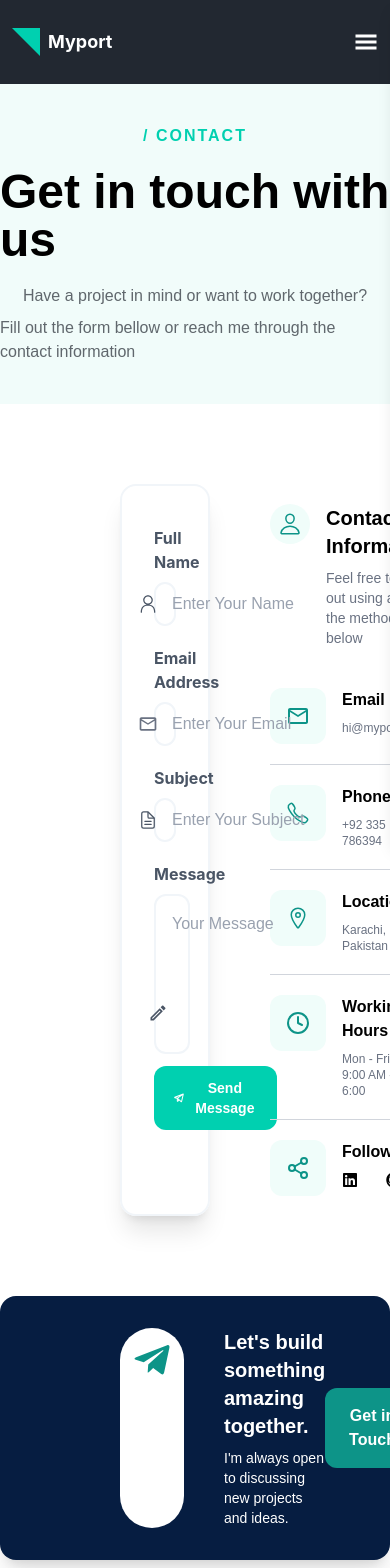
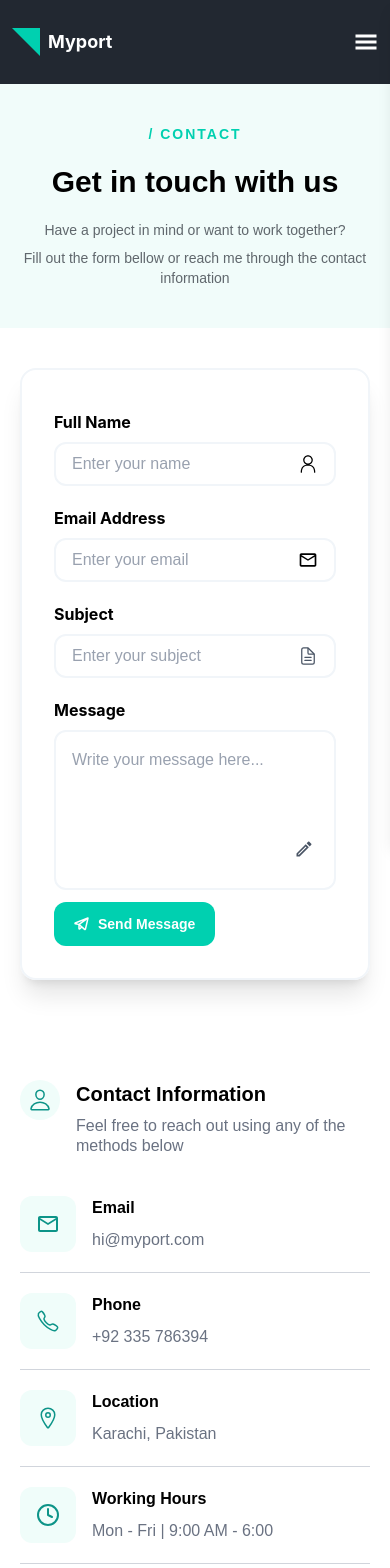
Before and after one commit to muneebkhan-dev/Agency-Website, a React (Vite) app: page /contact in a window 390 px wide. Shown: the top 1568 px of the page. Built offline with nearby package versions, Linux system fonts and the light colour scheme.

Commit message:
style(contact page): make page responsive across all breakpoint

```diff
--- a/src/Pages/Contact.jsx
+++ b/src/Pages/Contact.jsx
@@ -18,13 +18,13 @@ import { FaTelegramPlane } from "react-icons/fa"
 const Contact = () => {
   return (
     <section className='relative min-h-screen'>
-      <div className='cont-1'>
-        <div className='flex flex-col items-center py-10 bg-[#f1fcfa] gap-5 w-full'>
-          <h2 className='font-DMmono text-base font-bold text-[#00D0B0] tracking-[2px]'>
+      <div className=''>
+        <div className='flex flex-col items-center px-5 md:px-0 lg:px-0 py-10 bg-[#f1fcfa] gap-5 w-full'>
+          <h2 className='font-DMmono text-sm md:text-base lg:text-base font-bold text-[#00D0B0] tracking-[2px]'>
             / CONTACT
           </h2>
-          <h3 className='font-dm font-bold text-5xl'>Get in touch with us</h3>
-          <div className='font-dm text-xm text-[#222831]/70 flex flex-col items-center gap-2'>
+          <h3 className='font-dm font-bold text-3xl md:text-5xl lg:text-5xl'>Get in touch with us</h3>
+          <div className='font-dm text-sm md:text-base lg:text-base text-center text-[#222831]/70 flex flex-col items-center gap-2'>
             <p>Have a project in mind or want to work together?</p>
             <p>
               Fill out the form bellow or reach me through the contact
@@ -32,48 +32,48 @@ const Contact = () => {
             </p>
           </div>
         </div>
-        <div className='max-w-7xl px-30 py-20 mx-auto flex gap-15'>
-          <div className='w-3/5 shadow-xl rounded-2xl p-8 border-2 border-slate-100'>
-            <form className='flex flex-col gap-3'>
+        <div className='contact-content max-w-7xl px-5 md:px-10 lg:px-30 py-10 md:py-20 lg:py-20 mx-auto flex flex-col md:flex-row lg:flex-row gap-10 md:gap-7 lg:gap-15'>
+          <div className='w-auto md:w-3/5 lg:w-3/5 shadow-xl rounded-2xl p-8 border-2 border-slate-100'>
+            <form className='flex text-start flex-col gap-3'>
               <div>
-                <h3 className='font-bold text-gray-600 py-2'>Full Name</h3>
+                <h3 className='text-base font-bold py-2'>Full Name</h3>
                 <div className='relative border-2 border-slate-100 rounded-xl'>
                   <input
                     type='text'
-                    placeholder='Enter Your Name'
-                    className='py-2 px-4 border-hidden font-dm placeholder:text-xm placeholder:text-gray-400 font-medium outline-none'
+                    placeholder='Enter your name'
+                    className='py-2 px-4 border-hidden font-dm placeholder:font-medium placeholder:text-base placeholder:text-gray-400 outline-none'
                   />
-                  <RxPerson className='absolute size-5 right-4 top-1/2 -translate-y-1/2 text-gray-600' />
+                  <RxPerson className='absolute size-5 right-4 top-1/2 -translate-y-1/2' />
                 </div>
               </div>
               <div>
-                <h3 className='font-bold text-gray-600 py-2'>Email Address</h3>
+                <h3 className='text-base font-bold py-2'>Email Address</h3>
                 <div className='relative border-2 border-slate-100 rounded-xl'>
                   <input
                     type='email'
-                    placeholder='Enter Your Email'
-                    className='py-2 px-4 font-dm placeholder:text-xm placeholder:text-gray-400 outline-none'
+                    placeholder='Enter your email'
+                    className='py-2 px-4 font-dm placeholder:font-medium placeholder:text-base placeholder:text-gray-400 outline-none'
                   />
-                  <MdMailOutline className='absolute size-5 right-4 top-1/2 -translate-y-1/2 text-gray-500' />
+                  <MdMailOutline className='absolute size-5 right-4 top-1/2 -translate-y-1/2' />
                 </div>
               </div>
               <div>
-                <h3 className='font-bold text-gray-600 py-2'>Subject</h3>
+                <h3 className='text-base font-bold py-2'>Subject</h3>
                 <div className='relative border-2 border-slate-100 rounded-xl'>
                   <input
                     type='text'
-                    placeholder='Enter Your Subject'
-                    className='py-2 px-4 font-dm placeholder:text-xm placeholder:text-gray-400 outline-none'
+                    placeholder='Enter your subject'
+                    className='py-2 px-4 font-dm placeholder:font-medium placeholder:text-base placeholder:text-gray-400 outline-none'
                   />
                   <IoDocumentTextOutline className='absolute size-5 right-4 top-1/2 -translate-y-1/2 text-gray-600' />
                 </div>
               </div>
               <div>
-                <h3 className='font-bold text-gray-600 py-2'>Message</h3>
+                <h3 className='text-base font-bold py-2'>Message</h3>
                 <div className='relative border-2 border-slate-100 rounded-xl min-h-40 py-4 px-4'>
                   <input
-                    placeholder='Your Message'
-                    className='font-dm placeholder:text-xm placeholder:text-gray-400 flex justify-start outline-none'
+                    placeholder='Write your message here...'
+                    className='font-dm placeholder:font-medium placeholder:text-base placeholder:text-gray-400 flex justify-start outline-none'
                   ></input>
                   <MdOutlineEdit className='absolute size-5 right-5 top-3/4 -translate-y-1/2 text-gray-600' />
                 </div>
@@ -86,8 +86,8 @@ const Contact = () => {
               </div>
             </form>
           </div>
-          <div>
-            <div className='flex items-start gap-4 py-5 w-4/5'>
+          <div className="py-10">
+            <div className='flex items-start gap-4 py-5  w-auto lg:w-4/5'>
               <div className='bg-[#F0FDFA] rounded-full p-2'>
                 <IoPersonOutline className='text-[#0D9488] size-6' />
               </div>
@@ -95,55 +95,55 @@ const Contact = () => {
                 <h3 className='font-dm text-xl font-bold'>
                   Contact Information
                 </h3>
-                <p className='font-dm text-sm text-gray-500 leading-5'>
+                <p className='font-dm text-base text-gray-500 leading-5'>
                   Feel free to reach out using any of the methods below
                 </p>
               </div>
             </div>
             <div>
-              <div className='flex items-start gap-4 py-5 w-4/5 border-b border-gray-300'>
+              <div className='flex items-start gap-4 py-5 w-auto lg:w-4/5 border-b border-gray-300'>
                 <div className='bg-[#F0FDFA] rounded-xl p-4'>
                   <MdMailOutline className='text-[#0D9488] size-6' />
                 </div>
                 <div className='flex flex-col gap-2'>
                   <h4 className='font-dm text-base font-bold'>Email</h4>
-                  <p className='font-dm text-xs text-gray-500'>hi@myport.com</p>
+                  <p className='font-dm text-base text-gray-500'>hi@myport.com</p>
                 </div>
               </div>
-              <div className='flex items-start gap-4 py-5 w-4/5 border-b border-gray-300'>
+              <div className='flex items-start gap-4 py-5 w-auto lg:w-4/5 border-b border-gray-300'>
                 <div className='bg-[#F0FDFA] rounded-xl p-4'>
                   <IoCallOutline className='text-[#0D9488] size-6' />
                 </div>
                 <div className='flex flex-col gap-2'>
                   <h4 className='font-dm text-base font-bold'>Phone</h4>
-                  <p className='font-dm text-xs text-gray-500'>
+                  <p className='font-dm text-base text-gray-500'>
                     +92 335 786394
                   </p>
                 </div>
               </div>
-              <div className='flex items-start gap-4 py-5 w-4/5 border-b border-gray-300'>
+              <div className='flex items-start gap-4 py-5 w-auto lg:w-4/5 border-b border-gray-300'>
                 <div className='bg-[#F0FDFA] rounded-xl p-4'>
                   <IoLocationOutline className='text-[#0D9488] size-6' />
                 </div>
                 <div className='flex flex-col gap-2'>
                   <h4 className='font-dm text-base font-bold'>Location</h4>
-                  <p className='font-dm text-xs text-gray-500'>
+                  <p className='font-dm text-base text-gray-500'>
                     Karachi, Pakistan
                   </p>
                 </div>
               </div>
-              <div className='flex items-start gap-4 py-5 w-4/5 border-b border-gray-300'>
+              <div className='flex items-start gap-4 py-5 w-auto lg:w-4/5 border-b border-gray-300'>
                 <div className='bg-[#F0FDFA] rounded-xl p-4'>
                   <FiClock className='text-[#0D9488] size-6' />
                 </div>
                 <div className='flex flex-col gap-2'>
                   <h4 className='font-dm text-base font-bold'>Working Hours</h4>
-                  <p className='font-dm text-xs text-gray-500'>
+                  <p className='font-dm text-base text-gray-500'>
                     Mon - Fri | 9:00 AM - 6:00
                   </p>
                 </div>
               </div>
-              <div className='flex items-start gap-4 py-5 w-4/5'>
+              <div className='flex items-start gap-4 py-5 w-auto lg:w-4/5'>
                 <div className='bg-[#F0FDFA] rounded-xl p-4'>
                   <FiShare2 className='text-[#0D9488] size-6' />
                 </div>
@@ -159,25 +159,29 @@ const Contact = () => {
             </div>
           </div>
         </div>
-        <div className='max-w-7xl bg-[#061d41] rounded-2xl mx-auto shadow-xl'>
-          <div className='flex items-center justify-between py-8 px-30'>
-            <div className="flex gap-10">
-              <div className='rounded-full bg-white p-3'>
-                <FaTelegramPlane className='text-[#0D9488] size-10' />
+        <div className="px-5">
+        <div className='w-full bg-[#061d41] rounded-2xl mx-auto shadow-xl '>
+          <div className='cta-sec flex flex-col md:flex-row lg:flex-row items-center justify-between py-8 px-5 md:px-10 lg:px-30 gap-5 md:gap-0 lg:gap-0'>
+            <div className='flex flex-col md:flex-row lg:flex-row items-center md:items-start lg:items-start text-center md:text-start lg:text-start gap-5 lg:gap-10'>
+              <div className='md:w-auto lg:w-auto rounded-full bg-white p-3 flex items-center'>
+                <FaTelegramPlane className='text-[#0D9488] size-14 md:size-10 lg:size-10' />
               </div>
-              <div className='flex flex-col gap-2'>
-                <h4 className='font-poppins text-white text-xl font-semibold'>
+              <div className='flex flex-col justify-center gap-3 md:gap-0 lg:gap-2'>
+                <h4 className='font-poppins text-white text-2xl md:text-base lg:text-xl font-semibold'>
                   Let's build something amazing together.
                 </h4>
-                <p className='font-dm text-sm text-white'>
+                <p className='font-dm text-base md:text-sm lg:text-sm text-white'>
                   I'm always open to discussing new projects and ideas.
                 </p>
               </div>
             </div>
-            <div>
-            <button className="font-dm text-white px-6 py-4 bg-[#0D9488] rounded-xl font-bold">Get in Touch</button>
+            <div className='w-full md:w-auto lg:auto'>
+              <button className='w-full md:w-auto lg:w-auto font-dm text-lg text-white px-5 md:px-4 lg:px-6 py-3 md:py-3 lg:py-4 bg-[#0D9488] rounded-xl font-bold'>
+                Get in Touch
+              </button>
+            </div>
           </div>
-          </div>
+        </div>
         </div>
       </div>
     </section>
--- a/src/index.css
+++ b/src/index.css
@@ -134,7 +134,6 @@ body {
       font-size: 36px;
     }
 
-
     .footer-logo {
       width: 75%;
     }
```
